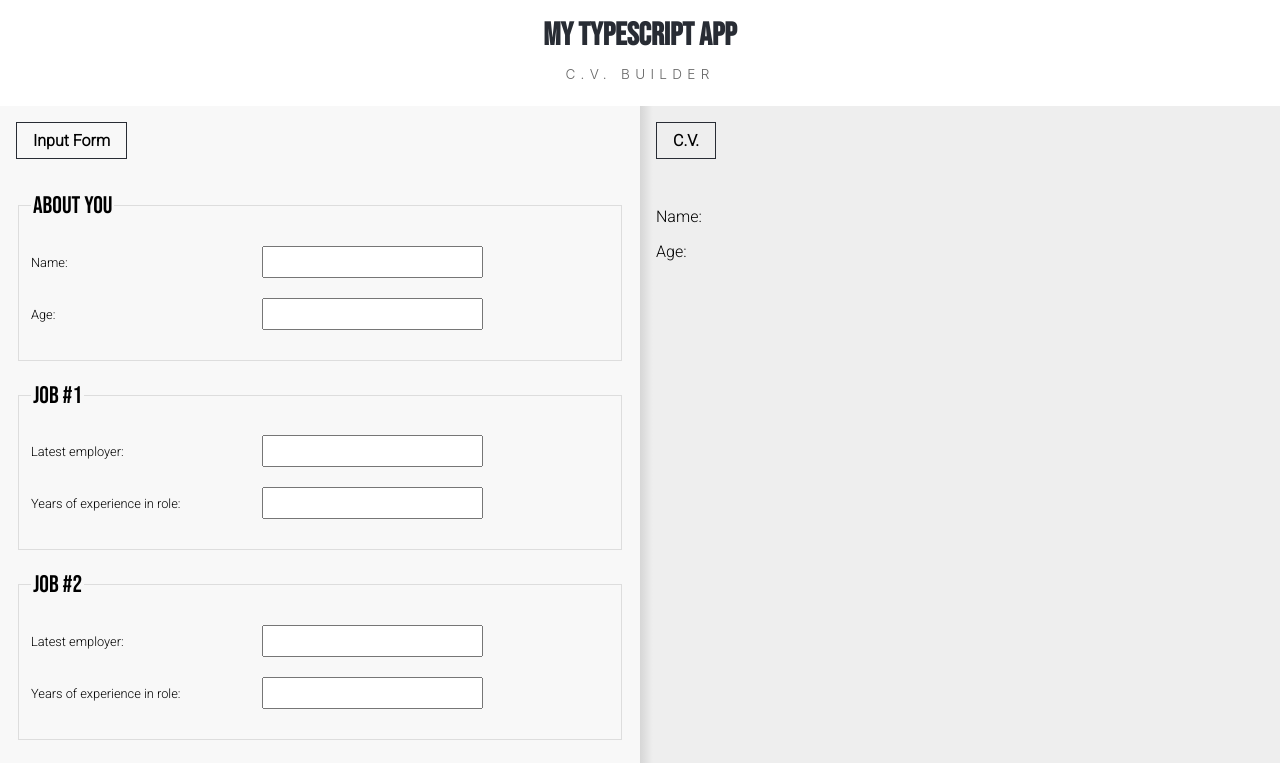
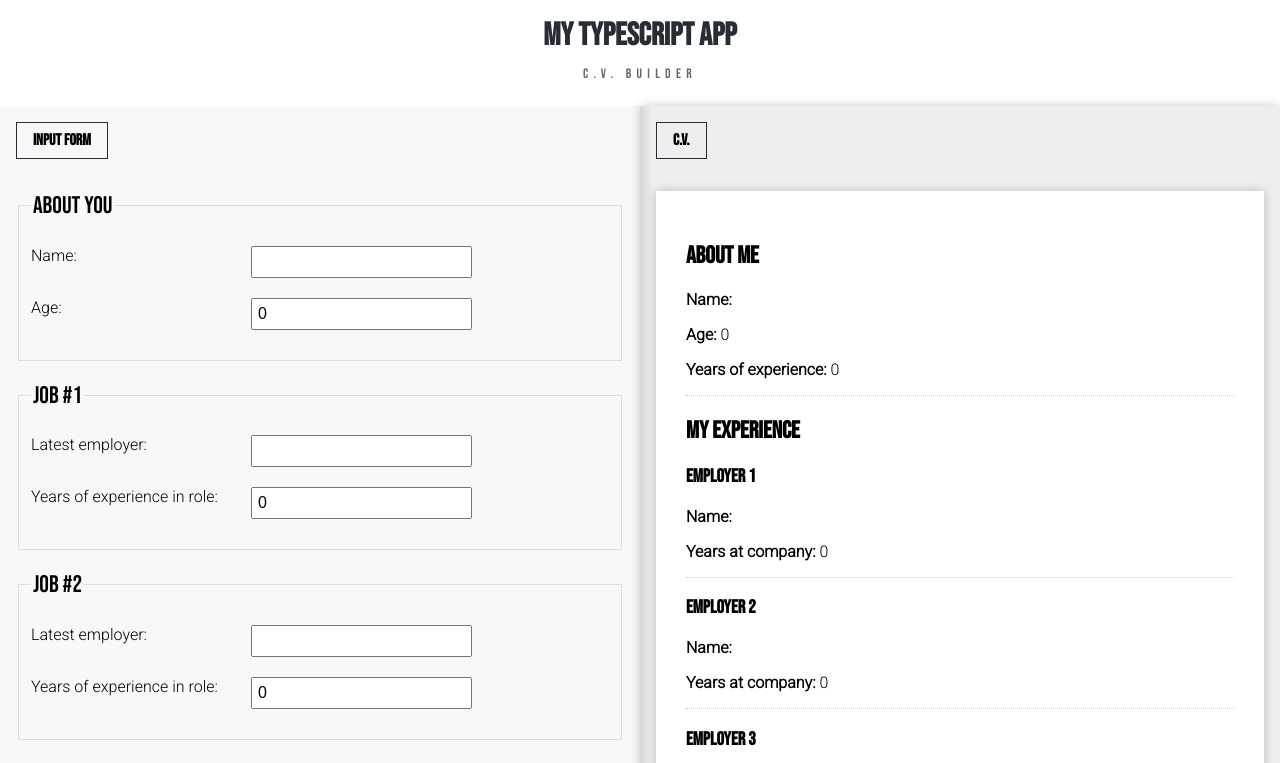
Before and after one commit to lukechant/typescript-workshop, a React (Create React App) app: page / in a window 1280 px wide. Shown: the top 763 px of the page. Built offline with nearby package versions, Linux system fonts and the light colour scheme.

Commit message:
wip(React CV example)

```diff
--- a/src/App.css
+++ b/src/App.css
@@ -1,6 +1,7 @@
 :root {
   --color-primary: #282c34;
   --color-secondary: #666;
+  --color-border: #ccc;
   --color-off-white: #f8f8f8;
   --color-highlight: #eee;
   --padding-section: 1rem;
--- /dev/null
+++ b/src/components/cv/CV.css
@@ -0,0 +1,16 @@
+h2,
+h3,
+h4 {
+  font-family: var(--font-heading);
+}
+
+article {
+  background: #fff;
+  box-shadow: 0 0 10px rgb(0 0 0 / 20%);
+  padding: 30px;
+}
+
+.cv-experience-wrapper {
+  margin: 10px 0;
+  border-bottom: 1px dotted var(--color-border);
+}
--- a/src/components/cv/CV.tsx
+++ b/src/components/cv/CV.tsx
@@ -1,13 +1,57 @@
 import { FC } from "react";
 import { ICV } from "./CV.types";
+import "./CV.css";
 
 export const CV: FC<ICV> = ({ formState }) => {
   const { name, age, employer1, employer2, employer3 } = formState;
-
+  const employer1Experience = employer1.duration ?? 0;
+  const employer2Experience = employer2.duration ?? 0;
+  const employer3Experience = employer3.duration ?? 0;
+  const yearsOfExperience =
+    employer1Experience + employer2Experience + employer3Experience;
   return (
     <article>
-      <p>Name: {name}</p>
-      <p>Age: {age}</p>
+      <h2>About Me</h2>
+      <div className="cv-experience-wrapper">
+        <p>
+          <strong>Name:</strong> {name}
+        </p>
+        <p>
+          <strong>Age:</strong> {age}
+        </p>
+        <p>
+          <strong>Years of experience:</strong> {yearsOfExperience}
+        </p>
+      </div>
+
+      <h2>My Experience</h2>
+      <div className="cv-experience-wrapper">
+        <h3>Employer 1</h3>
+        <p>
+          <strong>Name:</strong> {employer1.name}
+        </p>
+        <p>
+          <strong>Years at company:</strong> {employer1.duration}
+        </p>
+      </div>
+      <div className="cv-experience-wrapper">
+        <h3>Employer 2</h3>
+        <p>
+          <strong>Name:</strong> {employer2.name}
+        </p>
+        <p>
+          <strong>Years at company:</strong> {employer2.duration}
+        </p>
+      </div>
+      <div className="cv-experience-wrapper">
+        <h3>Employer 3</h3>
+        <p>
+          <strong>Name:</strong> {employer3.name}
+        </p>
+        <p>
+          <strong>Years at company:</strong> {employer3.duration}
+        </p>
+      </div>
     </article>
   );
 };
--- a/src/components/form/Form.css
+++ b/src/components/form/Form.css
@@ -10,7 +10,7 @@
 }
 
 .form label {
-  display: block;
+  display: flex;
   margin-bottom: 20px;
 }
 
@@ -32,10 +32,11 @@
 .form input[type="text"] {
   font-size: 1rem;
   padding: 5px;
+  flex: 0 0 33%;
 }
 
 .form .label-text {
   display: inline-block;
-  width: 40%;
-  font-size: 0.8rem;
+  width: 220px;
+  font-size: 1rem;
 }
--- a/src/components/form/state/initalState.ts
+++ b/src/components/form/state/initalState.ts
@@ -2,13 +2,17 @@ import { IForm } from "./types";
 
 export const initialState: IForm = {
   name: "",
+  age: 0,
   employer1: {
     name: "",
+    duration: 0,
   },
   employer2: {
     name: "",
+    duration: 0,
   },
   employer3: {
     name: "",
+    duration: 0,
   },
 };
--- a/src/components/form/state/types.ts
+++ b/src/components/form/state/types.ts
@@ -1,11 +1,11 @@
 export interface Employer {
   name: string;
-  duration?: number;
+  duration: number;
 }
 
 export interface IForm {
   name: string;
-  age?: number;
+  age: number;
   employer1: Employer;
   employer2: Employer;
   employer3: Employer;
@@ -13,5 +13,5 @@ export interface IForm {
 
 export interface IAction {
   type: string;
-  payload?: any;
+  payload: any;
 }
```
